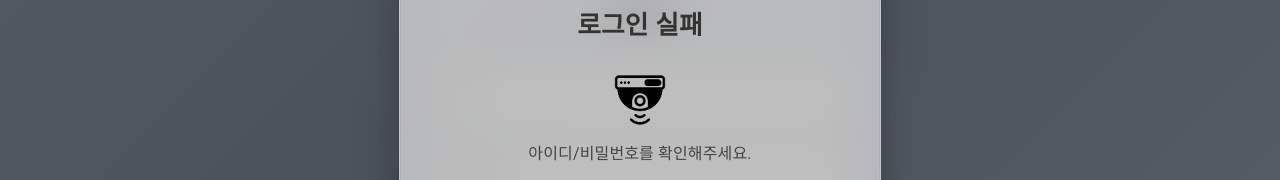
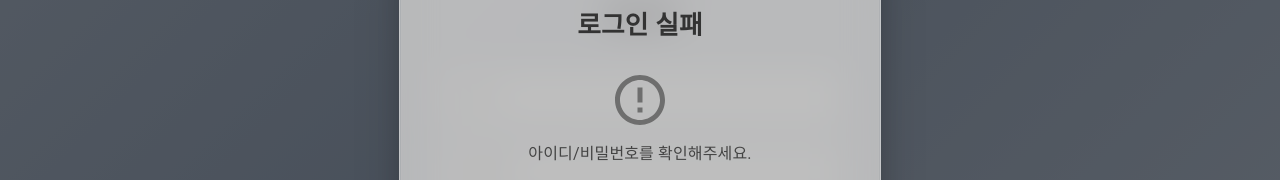
Before and after one commit to AI-Security-Guard/AI-Security-Guard, a React (Create React App) app in the folder client/: page /login in a window 1280 px wide. Both pictures are taken after a click on the button "로그인". Shown: the part 274-454 px from the top of the page. Built offline with nearby package versions, Linux system fonts and the light colour scheme.

Commit message:
feat: 커밋 #53

```diff
--- a/client/src/page/LoginPage/LoginPage.js
+++ b/client/src/page/LoginPage/LoginPage.js
@@ -5,6 +5,7 @@ import LongButton from "../../component/LongButton/LongButton.js";
 import Input from "../../component/Input/Input.js";
 import { useNavigate } from "react-router-dom";
 import CustomModal from "../../component/CustomModal/CustomModal.js";
+import ErrorOutlineIcon from "@mui/icons-material/ErrorOutline";
 
 function LoginPage() {
     const navigate = useNavigate();
@@ -43,7 +44,7 @@ function LoginPage() {
                 onClose={() => setModalOpen(false)}
                 title="로그인 실패"
                 message="아이디/비밀번호를 확인해주세요."
-                icon={<img src="/image/logo.png" alt="icon" width={60} />}
+                icon={<ErrorOutlineIcon style={{ fontSize: 60, color: "#6E6E6E" }} />}
                 buttons={[{ label: "확인", onClick: () => setModalOpen(false) }]}
             />
         </>
--- a/client/src/page/RegisterPage/RegisterPage.js
+++ b/client/src/page/RegisterPage/RegisterPage.js
@@ -5,6 +5,7 @@ import Input from "../../component/Input/Input.js";
 import LongButton from "../../component/LongButton/LongButton.js";
 import { useNavigate } from "react-router-dom";
 import CustomModal from "../../component/CustomModal/CustomModal.js";
+import ErrorOutlineIcon from "@mui/icons-material/ErrorOutline";
 
 function RegisterPage() {
     const [id, setId] = useState("");
@@ -19,7 +20,6 @@ function RegisterPage() {
 
         if (password !== passwordCheck) {
             setModalInfo({
-                title: "회원가입 실패",
                 message: "비밀번호가 일치하지 않습니다.",
             });
             setModalOpen(true);
@@ -28,14 +28,13 @@ function RegisterPage() {
 
         if (id === "admin") {
             setModalInfo({
-                title: "회원가입 실패",
                 message: "이미 사용 중인 아이디입니다.",
             });
             setModalOpen(true);
             return;
         }
 
-        navigate("/termspages");
+        // navigate("/render");
     };
 
     return (
@@ -77,9 +76,9 @@ function RegisterPage() {
             <CustomModal
                 open={modalOpen}
                 onClose={() => setModalOpen(false)}
-                title={modalInfo.title}
+                title="회원가입 실패"
                 message={modalInfo.message}
-                icon={<img src="/image/logo.png" alt="icon" width={60} />}
+                icon={<ErrorOutlineIcon style={{ fontSize: 60, color: "#6E6E6E" }} />}
                 buttons={[{ label: "확인", onClick: () => setModalOpen(false) }]}
             />
         </>
--- a/client/src/page/RenderPage/RenderPage.js
+++ b/client/src/page/RenderPage/RenderPage.js
@@ -6,6 +6,7 @@ import ShortButton from "../../component/ShortButton/ShortButton";
 import CustomModal from "../../component/CustomModal/CustomModal.js";
 import { useNavigate } from "react-router-dom";
 import * as D from "../../component/CustomModal/CustomModal.style";
+import WarningAmberRoundedIcon from "@mui/icons-material/WarningAmberRounded";
 
 function RenderPage() {
     const fileInputRef = useRef(null);
@@ -105,7 +106,7 @@ function RenderPage() {
                 }
                 icon={
                     modalType === "deleteConfirm" ? (
-                        <img src="/image/logo.png" alt="로고" width={60} />
+                        <WarningAmberRoundedIcon style={{ fontSize: 60, color: "#6E6E6E" }} />
                     ) : (
                         <D.SpinnerWrapper>
                             <D.Spinner visible={modalState === "loading"} />
```
